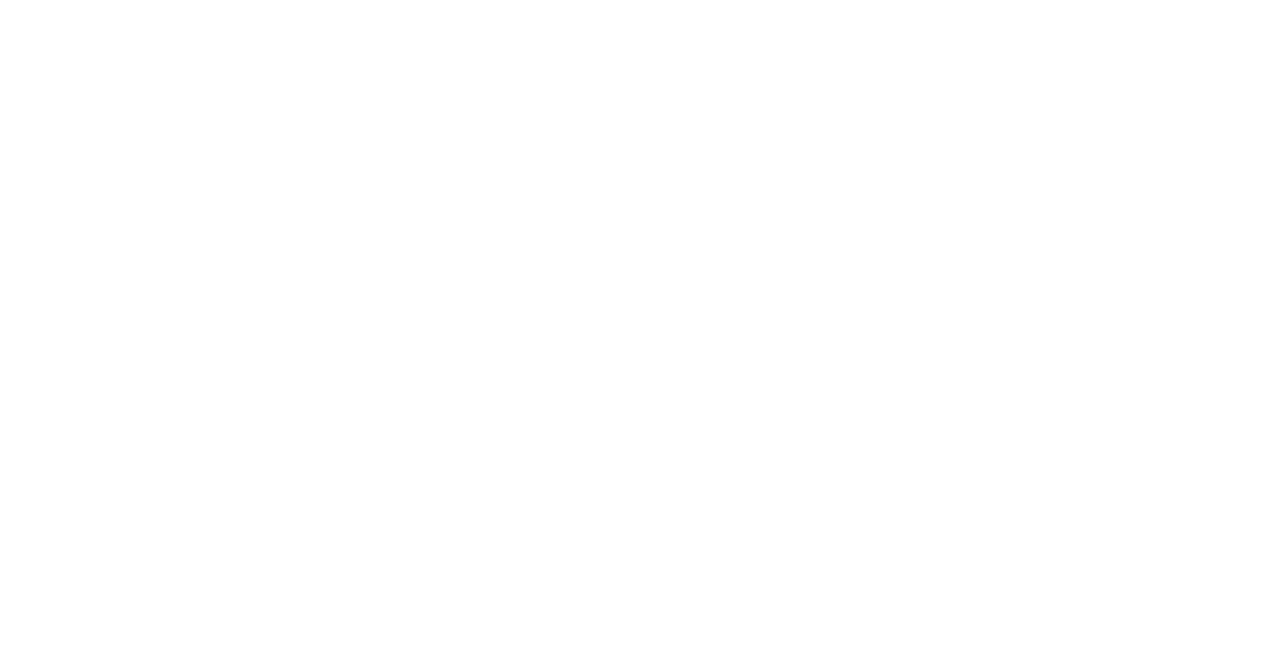
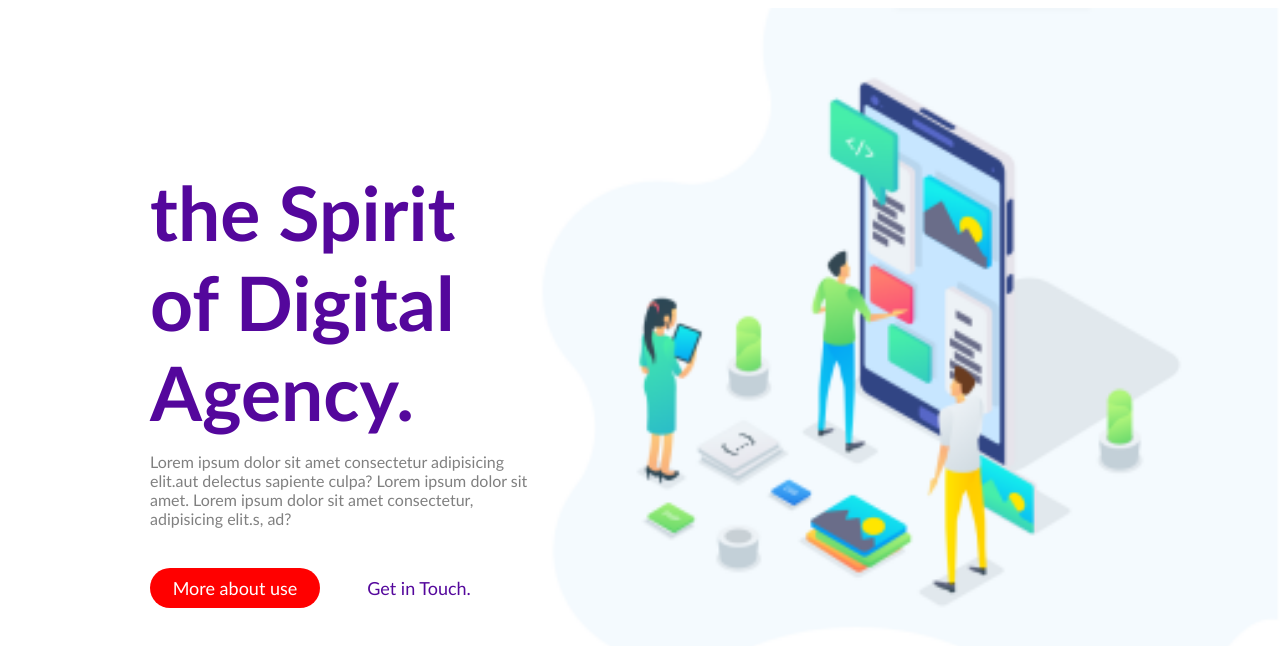
Before and after one commit to Azaalam-Imad/NIZAR-IMAD-DOB, a plain HTML site: page index.html in a window 1280 px wide. Drawn offline with Linux system fonts and the light colour scheme.

Commit message:
edit section1

```diff
--- a/index.html
+++ b/index.html
@@ -12,6 +12,19 @@
 
     </nav>
     <section class="sec1">
+        <div class="sec1-div1">
+            <h1 class="sec1-tit1">the Spirit of Digital Agency.</h1>
+            <p class="sec1-pr1" >Lorem ipsum dolor sit amet consectetur adipisicing elit.aut delectus sapiente culpa? Lorem ipsum dolor sit amet. Lorem ipsum dolor sit amet consectetur, adipisicing elit.s, ad?</p>
+             <div class="sec1-but1">
+                <button class="but1">More about use</button>
+                <button class="but2">Get in Touch.</button>
+
+             </div>
+        </div>
+        <div class="sec1-img1">
+            <img class="sec1-im1" src="./public/images/Screenshot 2025-03-25 143222.png" alt="img">
+
+        </div>
 
 
     </section>
--- a/public/css/app.css
+++ b/public/css/app.css
@@ -0,0 +1,56 @@
+*{
+    margin: 0;
+    padding: 0;
+    font-family: 'Gill Sans', 'Gill Sans MT', Calibri, 'Trebuchet MS', sans-serif;
+}
+
+.sec1{
+
+
+    height: 720px;
+    display: flex;
+    align-items: center;
+}
+
+
+.sec1-div1{
+    width:40%;
+    height: 450px;
+
+    margin-left: 150px;
+    margin-top: 5%;
+}
+.sec1-tit1{
+    font-size: 75px;
+    color: rgb(84, 7, 156);
+}
+.sec1-pr1{
+    color: gray;
+    margin-top: 15px;
+}
+.but1{
+    background-color: red;
+    color: white;
+    width: 170px;
+    height: 40px;
+    border-radius: 20px;
+    border: none;
+    font-size: large;
+}
+.but2{
+    font-size: large;
+    background:none ;
+    border: none;
+    color: white;
+    width: 170px;
+    height: 40px;
+    border-radius: 20px;
+    color:rgb(84, 7, 156) ;
+    margin-left:10px ;
+}
+.sec1-but1{
+    margin-top: 40px;
+}
+.sec1-im1{
+    width: 750px;
+}
```
Also changed, not shown: public/images/Screenshot 2025-03-25 143222.png (added).
